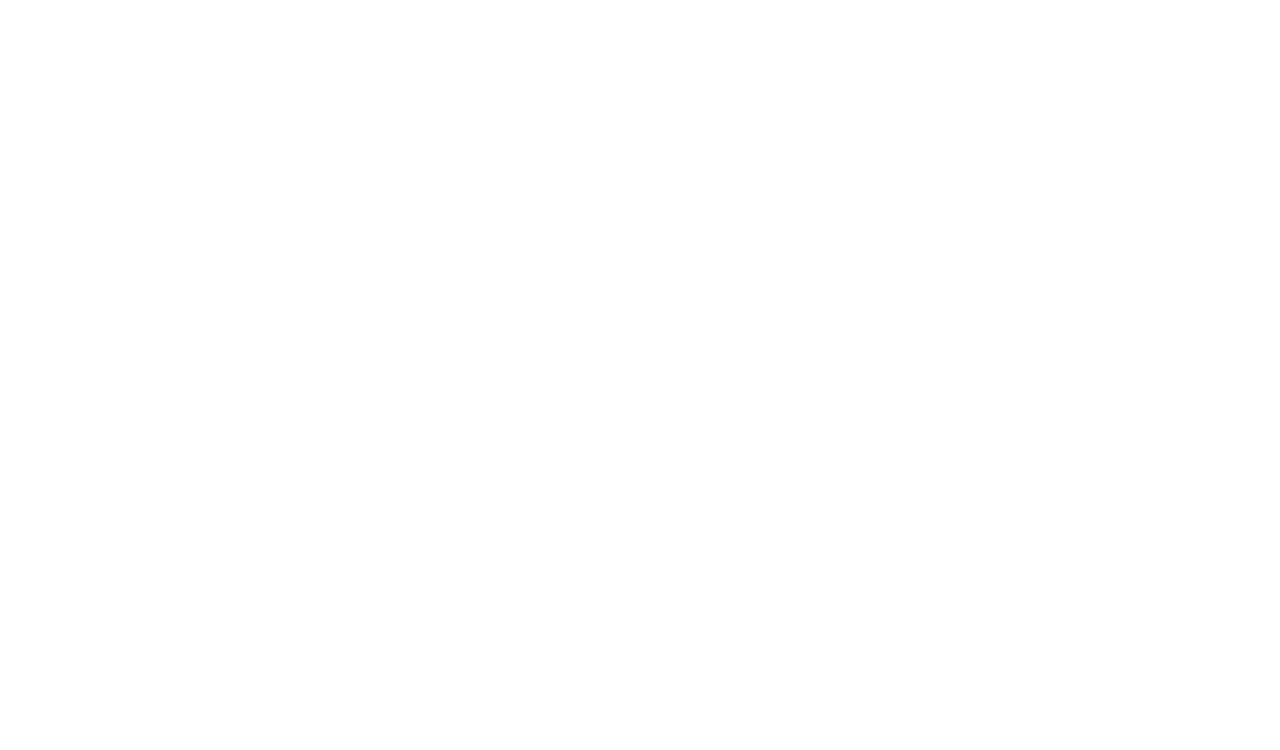
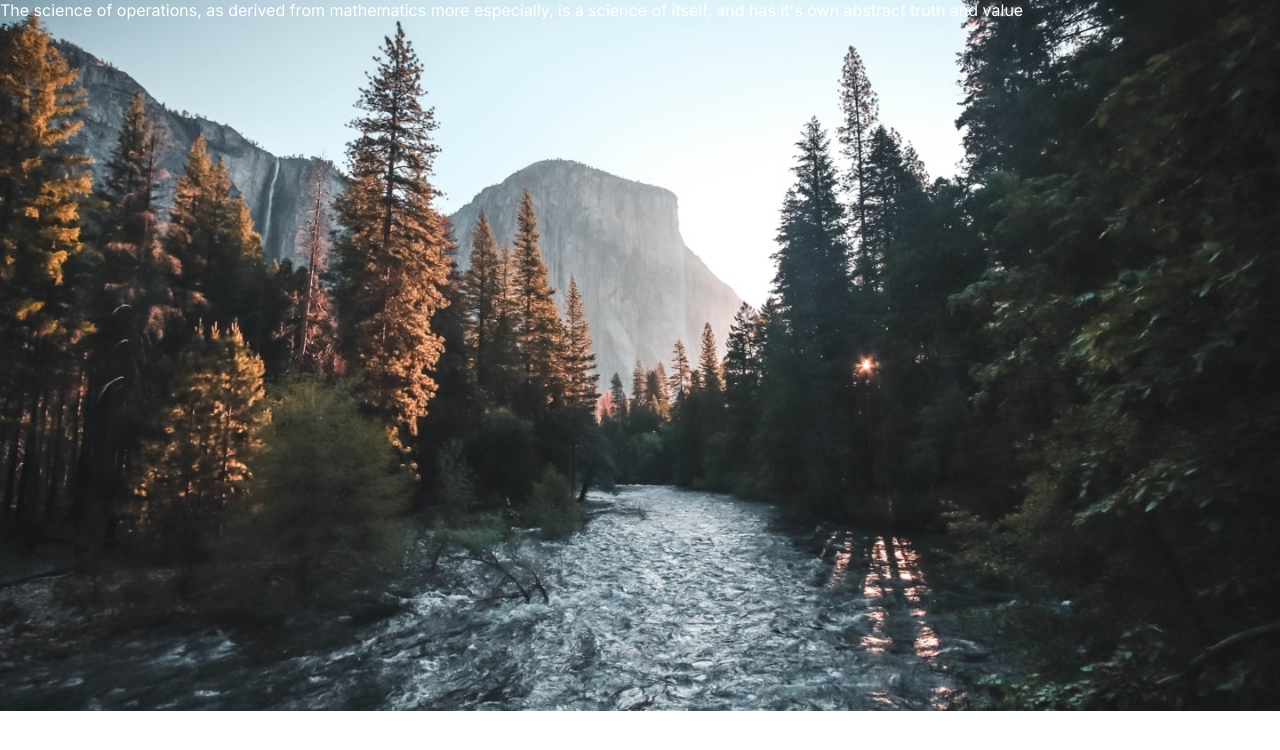
Before and after one commit to pelzmagic/clock-app, a plain HTML site: page index.html in a window 1280 px wide. Drawn offline with Linux system fonts and the light colour scheme.

Commit message:
add style to quote

```diff
--- a/index.html
+++ b/index.html
@@ -8,5 +8,9 @@
     <script defer src="./script.js"></script>
     <title>Clock app</title>
   </head>
-  <body></body>
+  <body>
+    <div class="quote-wrapper">
+      <blockquote>The science of operations, as derived from mathematics more especially, is a science of itself, and has it's own abstract truth and value</blockquote>
+    </div>
+  </body>
 </html>
--- a/style.css
+++ b/style.css
@@ -14,4 +14,13 @@
 
 body {
   font-family: "Inter", sans-serif;
+  background: url("./assets/desktop/bg-image-daytime.jpg");
+  background-repeat: no-repeat;
+  background-size: cover;
 }
+
+blockquote {
+  font-family: inherit;
+  color: var(--WHITE);
+  font-size: ;
+}
```
